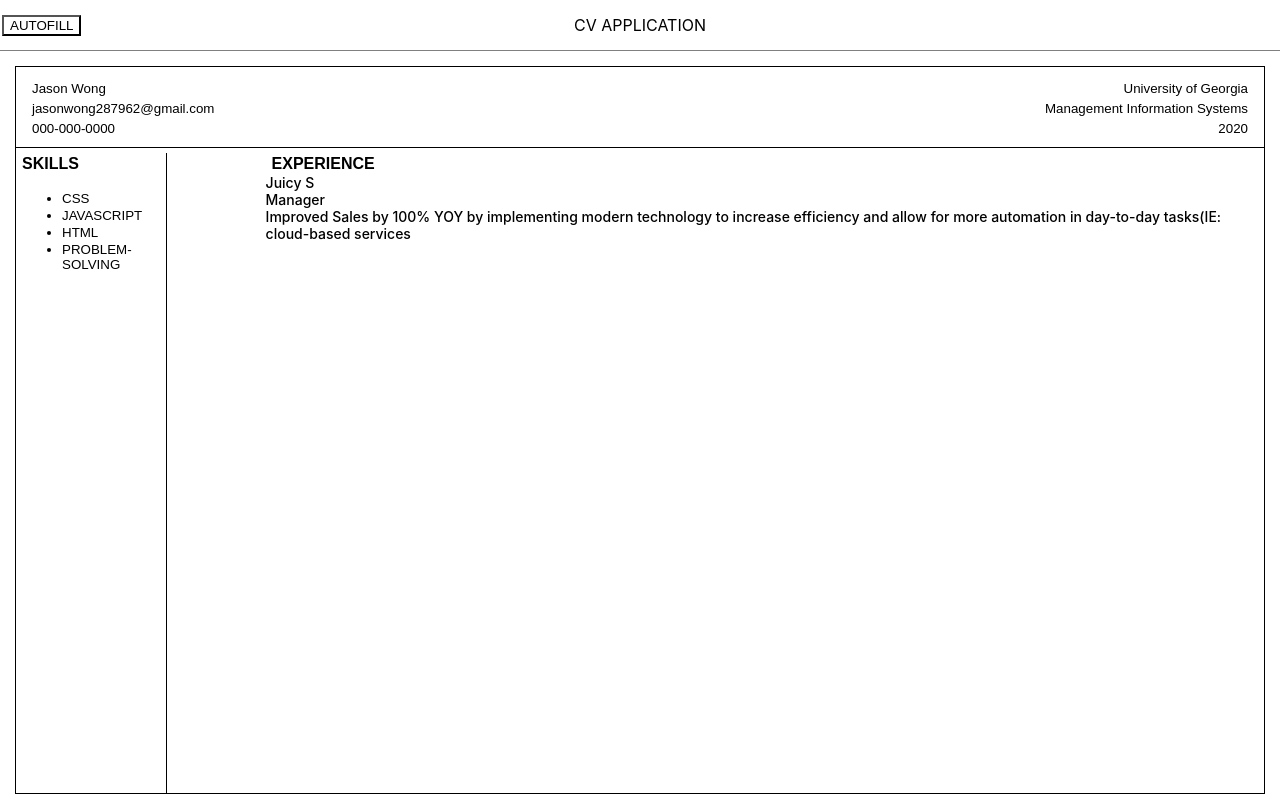
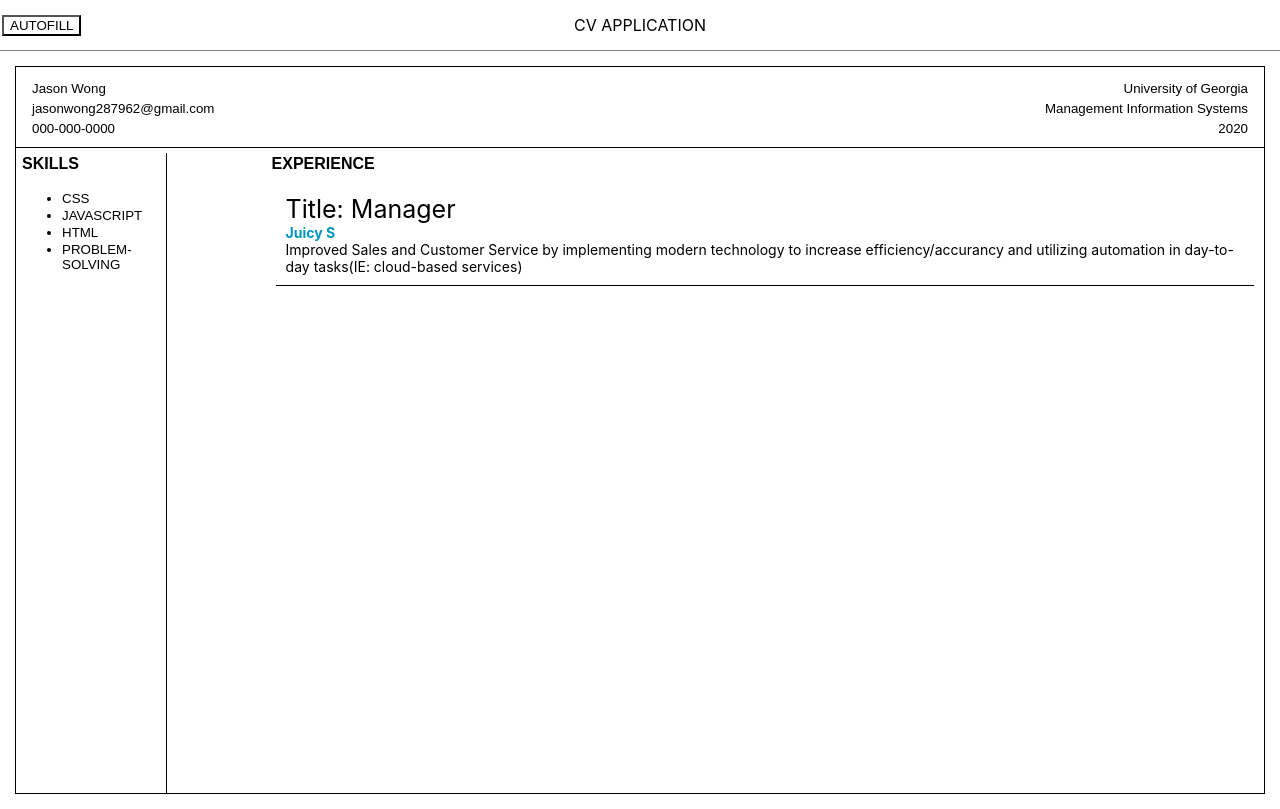
Before and after one commit to jw287962/cv-project, a React (Create React App) app: page / in a window 1280 px wide. Both pictures are taken after a click on the button "AUTOFILL". Built offline with nearby package versions, Linux system fonts and the light colour scheme.

Commit message:
fix some minor bugs and UI design for experience

```diff
--- a/src/App.js
+++ b/src/App.js
@@ -49,7 +49,7 @@ class App extends React.Component {
       personal: {name: "Jason Wong", email: "jasonwong287962@gmail.com", phone: "000-000-0000"},
       university: {school: "University of Georgia", major: "Management Information Systems", graduation: "2020"},
       skills: ['CSS','JAVASCRIPT','HTML','PROBLEM-SOLVING'],
-      experience: [{company: "Juicy S",title: "Manager", task: ['Customer Service'], description: "Improved Sales by 100% YOY by implementing modern technology to increase efficiency and allow for more automation in day-to-day tasks(IE: cloud-based services"}],
+      experience: [{company: "Juicy S",title: "Manager", task: ['Customer Service'], description: "Improved Sales and Customer Service by implementing modern technology to increase efficiency/accurancy and utilizing automation in day-to-day tasks(IE: cloud-based services)"}],
       button: true,
       noUpdate: false,
     })
@@ -106,77 +106,3 @@ class App extends React.Component {
 }
 
 export default App;
-{/*
-
-<form onSubmit={this.submitForm} >
-      <fieldset className='form'>
-        <legend>Personal Details</legend>
-            <div>
-              <label htmlFor="name">Name:</label>
-              <input htmlFor="name" required value={this.state.personal.name} onChange={this.formUpdateChange}></input>
-            </div>
-
-            <div>
-              <label htmlFor="email">Email:</label>
-              <input htmlFor="email" required value={this.state.personal.email} onChange={this.formUpdateChange}></input>
-            </div>
-
-            <div>
-              <label htmlFor="phone">Phone:</label>
-              <input htmlFor="phone" required value={this.state.personal.phone} onChange={this.formUpdateChange}></input>
-            </div>
-      </fieldset>
-      <fieldset className='form'>
-        <legend> University Information</legend>
-            <div>
-              <label htmlFor="school">School:</label>
-              <input htmlFor="school" required value={this.state.university.school} onChange={this.formUpdateChange}></input>
-            </div>
-
-            <div>
-              <label htmlFor="major">Major:</label>
-              <input htmlFor="major" required value={this.state.university.major} onChange={this.formUpdateChange}></input>
-            </div>
-
-            <div>
-              <label htmlFor="graduation">Graduation:</label>
-              <input htmlFor="graduation" required value={this.state.university.graduation} onChange={this.formUpdateChange}></input>
-            </div>
-      </fieldset>
-      <fieldset className='form'>
-          <legend>Experience:  </legend>
-          <div>
-            <label htmlFor="company">Company:</label>
-            <input htmlFor="company" required value={this.state.experience[0].company} onChange={this.formUpdateChange}></input>
-          </div>
-          <div>
-            <label htmlFor="title">Title:</label>
-            <input htmlFor="title" required value={this.state.experience[0].title} onChange={this.formUpdateChange}></input>
-          </div>
-      </fieldset>
-      <fieldset className='form'>
-          <legend>Experience:  </legend>
-          <div>
-            <label htmlFor="skills">Skills:</label>
-            <input htmlFor="skills" required value={this.state.skills} onChange={this.formUpdateChange}></input>
-          </div>
-          <div>
-            <label htmlFor="title">Title:</label>
-            <input htmlFor="title" required value={this.state.experience[0].title} onChange={this.formUpdateChange}></input>
-          </div>
-      </fieldset>
-
-
-      <div className='formbuttons'>
-      <button type='submit' className='submitbutton'>Submit</button>
-      <button type='button' onClick={this.fillForm} className="fillbutton">Fill Form</button>
-      <button type='button' onClick={this.editForm} className="editbutton">Edit Form</button>
-      </div>
-        </form>
-      </div>
-      <div className='overviewContainer'>
-        <div className='submissionheader'>SUBMISSION DETAILS</div>
-        <Overview personal={this.state.personal} university={this.state.university} experience={this.state.experience}></Overview>
-      </div>
-    </div>
-  ); */}
--- a/src/component/Experience.js
+++ b/src/component/Experience.js
@@ -68,10 +68,12 @@ class Experience extends React.Component{
                   </div>
 
                   {this.state.data.map((ele,i) => {
+                    if(ele.title === "") return;
                         return(
                           <div className={'workexperiences'} id={i}key={i}>
-                              <div>{ele.company}</div>
-                              <div>{ele.title}</div>
+                              <div className="title">Title: {ele.title}</div>
+                              <div className="company"> {ele.company}</div>
+
                               <div>{ele.description}</div>
                           </div>
                         )
--- a/src/component/experience.css
+++ b/src/component/experience.css
@@ -7,6 +7,17 @@
 
 .workexperiences{
   font-size: 14px;
-  margin-inline-end:  10px;
-  font-weight:500;
+  margin:  10px;
+  font-weight:400;
+  border-bottom: 1px solid black;
+  padding: 10px;
+
 }
+.workexperiences > .title{
+  font-size: 25px;
+  color:rgb(0, 0, 0);
+}
+.workexperiences > .company{
+  color:rgb(0, 150, 187);
+  font-weight: 700;
+}
```
